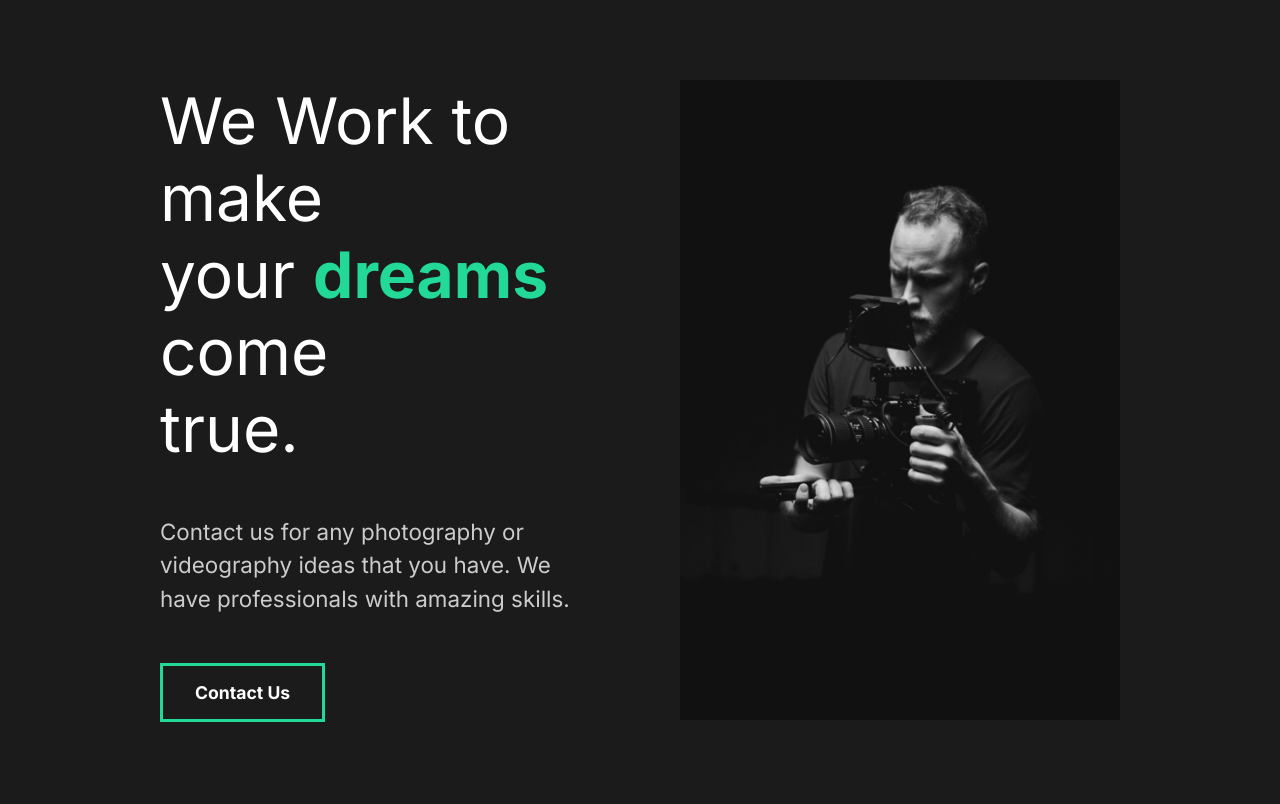
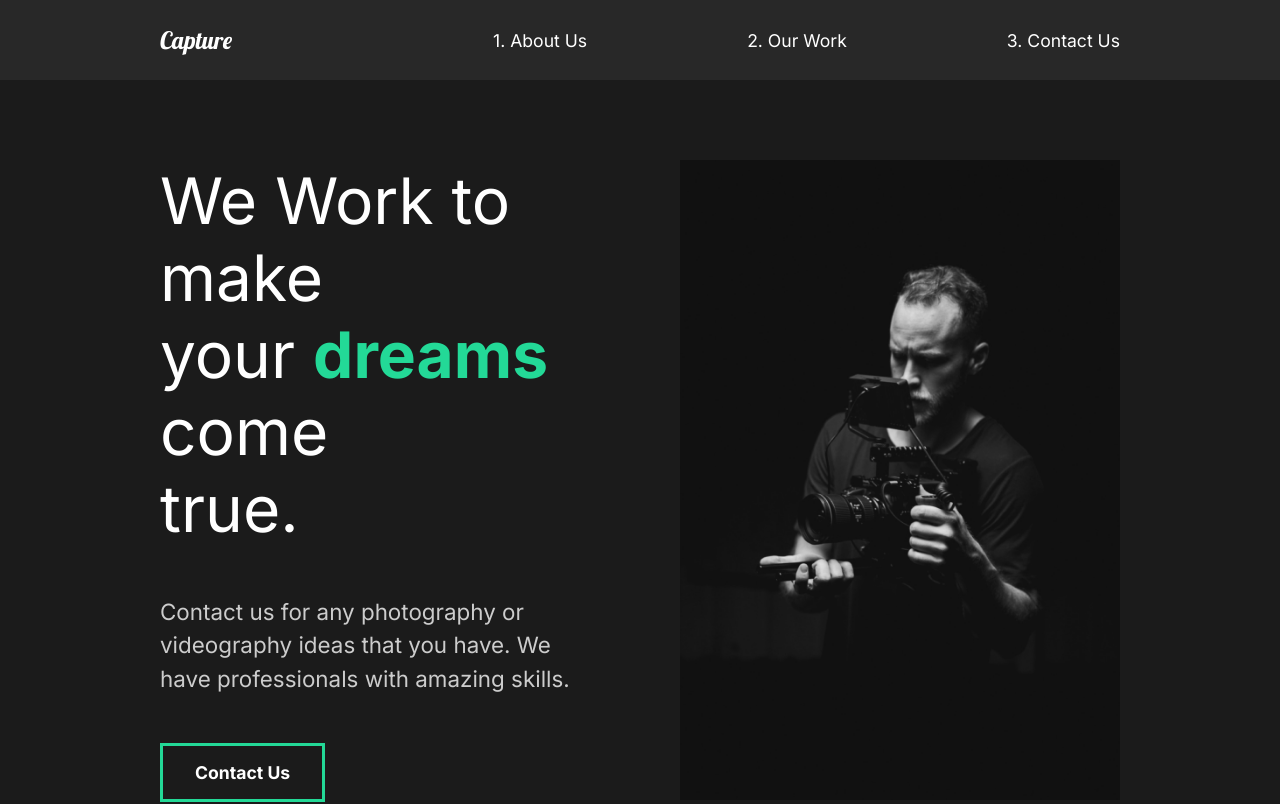
Before and after one commit to aidant842/react-capture-portfolio, a React (Create React App) app: page / in a window 1280 px wide. Shown: the top 804 px of the page. Built offline with nearby package versions, Linux system fonts and the light colour scheme.

Commit message:
added nav with styling

```diff
--- a/src/App.js
+++ b/src/App.js
@@ -2,9 +2,12 @@
 import AboutUs from "./pages/AboutUs";
 //Global Style
 import GlobalStyle from "./components/GlobalStyle";
+
+import Nav from "./components/Nav";
 function App() {
     return (
         <div className="App">
+            <Nav />
             <GlobalStyle />
             <AboutUs />
         </div>
--- /dev/null
+++ b/src/components/Nav.js
@@ -0,0 +1,57 @@
+import React from "react";
+import styled from "styled-components";
+
+const Nav = () => {
+    return (
+        <StyledNav>
+            <h1>
+                <a id="logo" href="#">
+                    Capture
+                </a>
+            </h1>
+            <ul>
+                <li>
+                    <a href="#">1. About Us</a>
+                </li>
+                <li>
+                    <a href="#">2. Our Work</a>
+                </li>
+                <li>
+                    <a href="#">3. Contact Us</a>
+                </li>
+            </ul>
+        </StyledNav>
+    );
+};
+
+const StyledNav = styled.nav`
+    min-height: 10vh;
+    display: flex;
+    margin: auto;
+    justify-content: space-between;
+    align-items: center;
+    padding: 1rem 10rem;
+    background-color: #282828;
+    a {
+        color: white;
+        text-decoration: none;
+    }
+
+    ul {
+        display: flex;
+        list-style: none;
+    }
+
+    #logo {
+        font-size: 1.5rem;
+        font-family: "Lobster", cursive;
+        font-weight: lighter;
+    }
+
+    li {
+        padding-left: 10rem;
+        position: relative;
+    }
+`;
+
+export default Nav;
```
